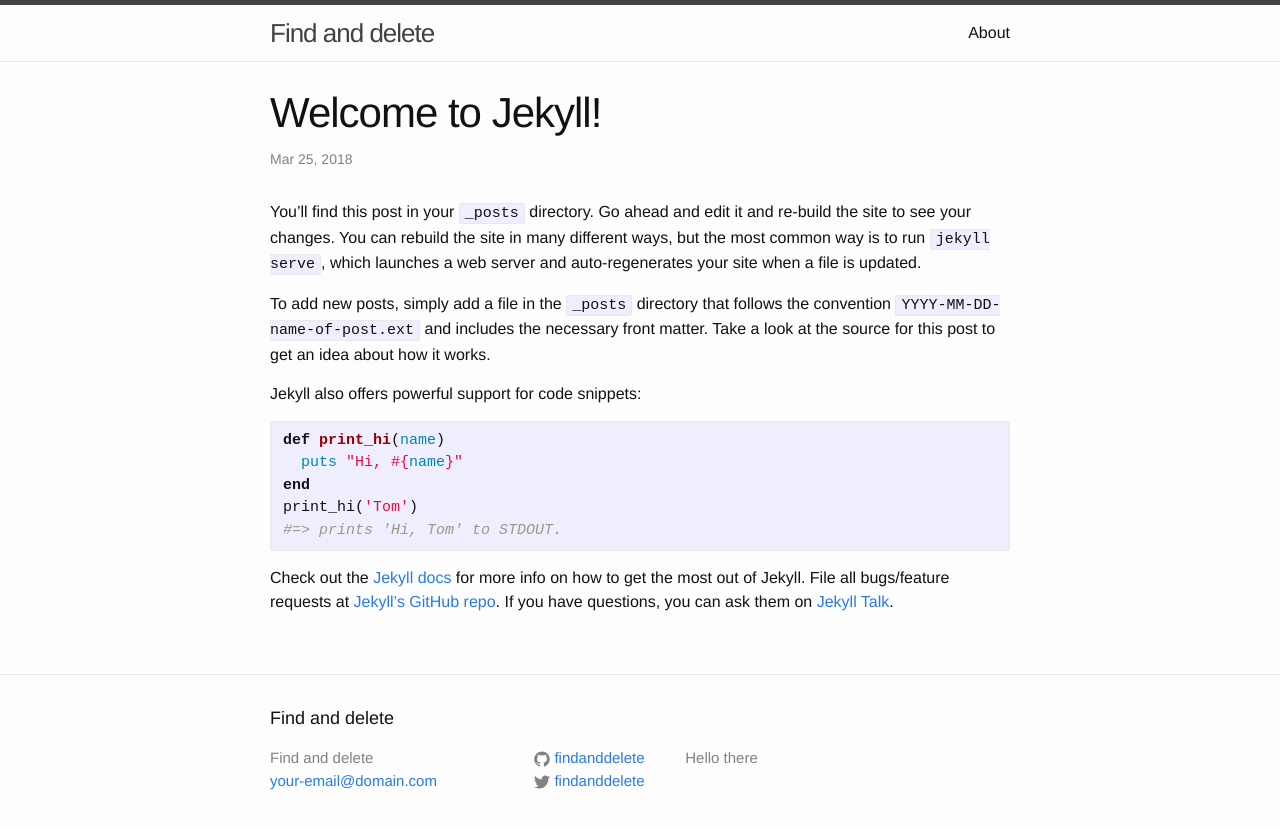
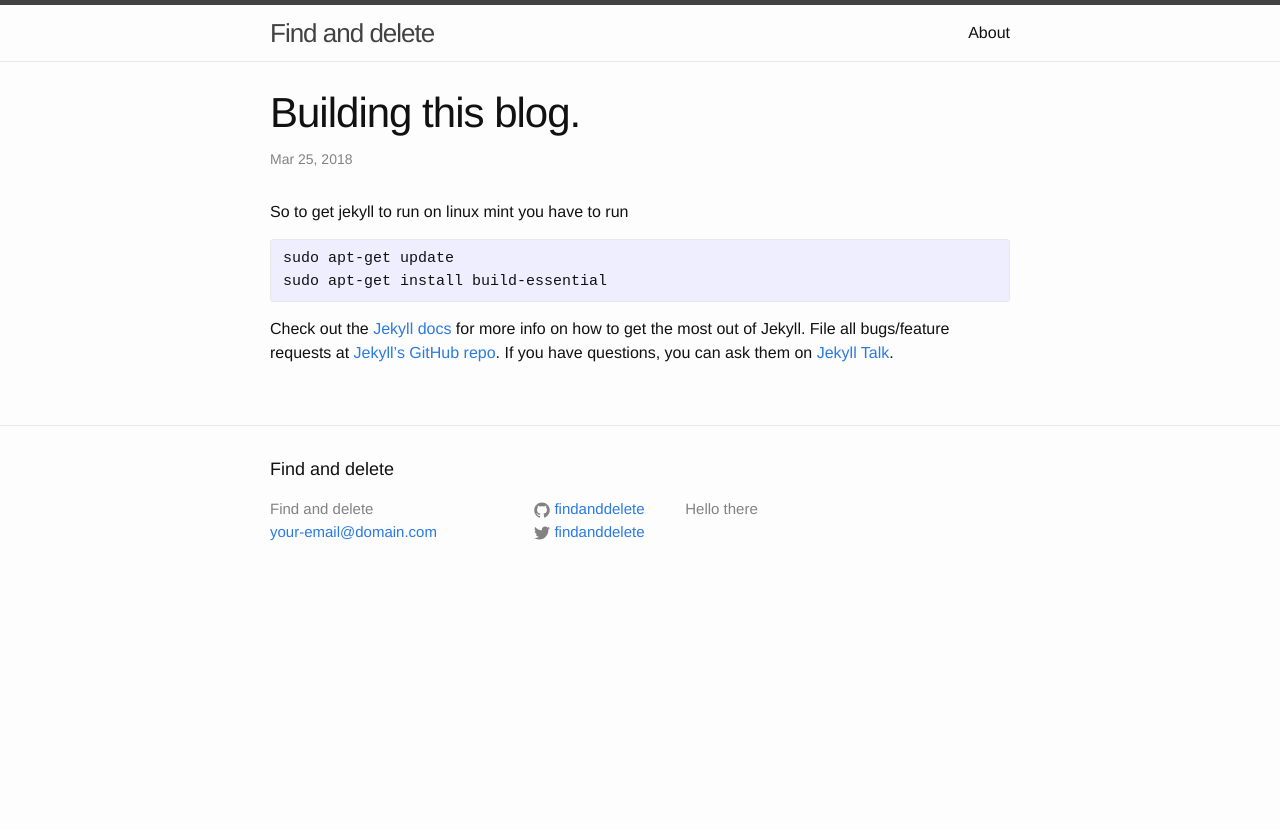
Before and after one commit to findanddelete/findanddelete.github.io, a Jekyll site: the page built from _posts/2018-03-25-welcome-to-jekyll.markdown, in a window 1280 px wide. Shown: the top 829 px of the page. Built offline with Jekyll 4.4.1, drawn with Linux system fonts in a browser that asks for light colours.

Commit message:
modifying first post

```diff
--- a/_posts/2018-03-25-welcome-to-jekyll.markdown
+++ b/_posts/2018-03-25-welcome-to-jekyll.markdown
@@ -1,22 +1,16 @@
 ---
 layout: post
-title:  "Welcome to Jekyll!"
+title:  "Building this blog."
 date:   2018-03-25 16:18:08 -0400
-categories: jekyll update
+categories: first
 ---
-You’ll find this post in your `_posts` directory. Go ahead and edit it and re-build the site to see your changes. You can rebuild the site in many different ways, but the most common way is to run `jekyll serve`, which launches a web server and auto-regenerates your site when a file is updated.
+So to get jekyll to run on linux mint you have to run
 
-To add new posts, simply add a file in the `_posts` directory that follows the convention `YYYY-MM-DD-name-of-post.ext` and includes the necessary front matter. Take a look at the source for this post to get an idea about how it works.
+{% highlight linux %}
+sudo apt-get update
+sudo apt-get install build-essential
+{% endhighlight %}
 
-Jekyll also offers powerful support for code snippets:
-
-{% highlight ruby %}
-def print_hi(name)
-  puts "Hi, #{name}"
-end
-print_hi('Tom')
-#=> prints 'Hi, Tom' to STDOUT.
-{% endhighlight %}
 
 Check out the [Jekyll docs][jekyll-docs] for more info on how to get the most out of Jekyll. File all bugs/feature requests at [Jekyll’s GitHub repo][jekyll-gh]. If you have questions, you can ask them on [Jekyll Talk][jekyll-talk].
 
```
